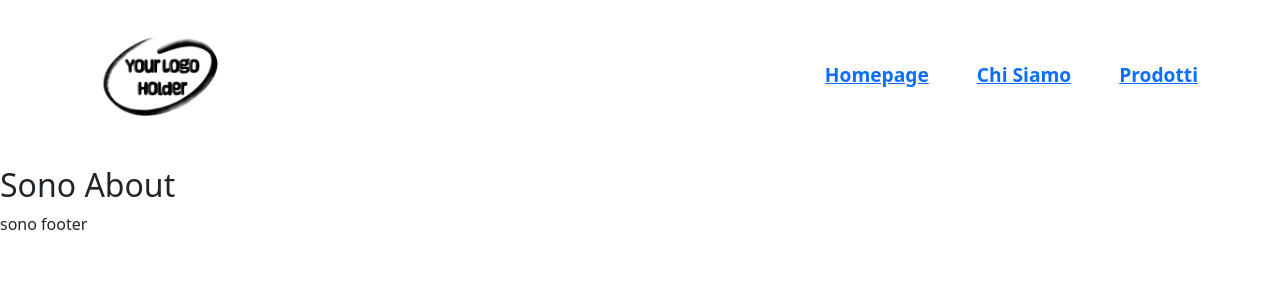
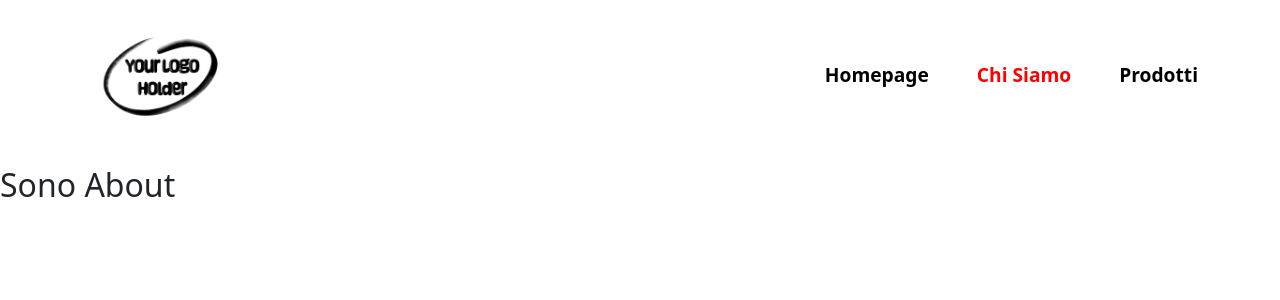
Before and after one commit to ilariamotta/react-router, a React (Vite) app: page /about in a window 1280 px wide. Shown: the top 300 px of the page. Built offline with nearby package versions, Linux system fonts and the light colour scheme.

Commit message:
feat: classe active e styling

```diff
--- a/src/components/Header.jsx
+++ b/src/components/Header.jsx
@@ -24,7 +24,7 @@ const links = [
                     <ul className="d-flex justify-content-between gap-5">
                         {links.map((link, index) => {
                             return(
-                                <NavLink key={index} to={link.path}>{link.pagina}</NavLink>
+                                <li key={index}><NavLink to={link.path} className="links">{link.pagina}</NavLink></li>
                             )
                         })}
                     </ul>
--- a/src/index.css
+++ b/src/index.css
@@ -19,3 +19,23 @@ ul {
 body {
     font-family: 'Trebuchet MS', 'Lucida Sans Unicode', 'Lucida Grande', 'Lucida Sans', Arial, sans-serif;
 }
+
+.card-img-top {
+  height: 250px;
+  object-fit: contain;
+}
+
+.descrizione-prodotto {
+    font-size: 0.8rem;
+    text-align: justify;
+}
+
+
+.links {
+    color: black;
+    text-decoration: none;
+}
+
+.active {
+    color: red;
+}
--- a/src/layout/DefaultLayout.jsx
+++ b/src/layout/DefaultLayout.jsx
@@ -6,7 +6,6 @@ return (
 <>
 <Header />
 <main><Outlet/></main>
-<footer>sono footer</footer>
 </>
 
 )
--- a/src/pages/Prodotti.jsx
+++ b/src/pages/Prodotti.jsx
@@ -21,12 +21,12 @@ const [prodotti, setNewProdotti] = useState([])
             return (
                 <div className="col-3 py-4" key={index}>
             <div className="card h-100">
-                <img src={image} className="card-img-top" alt={title}/>
-                    <div className="card-body">
-                        <p>{category}</p>
-                        <h5 className="card-title">{title}</h5>
-                        <p className="card-text">{description}</p>
-                        <p>{price}</p>
+                <img src={image} className="card-img-top py-2 px-4" alt={title}/>
+                    <div className="card-body py-3">
+                        <span className={`badge text-secondary py-2 px-3 ${category === "men's clothing" ? "bg-primary-subtle" : category === "jewelery" ? "bg-warning-subtle" : category === "electronics" ? "bg-dark-subtle" : category === "women's clothing" ? "bg-danger-subtle" : ""} `}>{category}</span>
+                        <h5 className="card-title py-3 fw-bold ">{title}</h5>
+                        <p className="card-text fst-italic descrizione-prodotto">{description}</p>
+                        <p className="fst-italic fw-bold">Prezzo: <span className="text-danger">{price} $</span></p>
                     </div>
             </div>
             </div>
```
